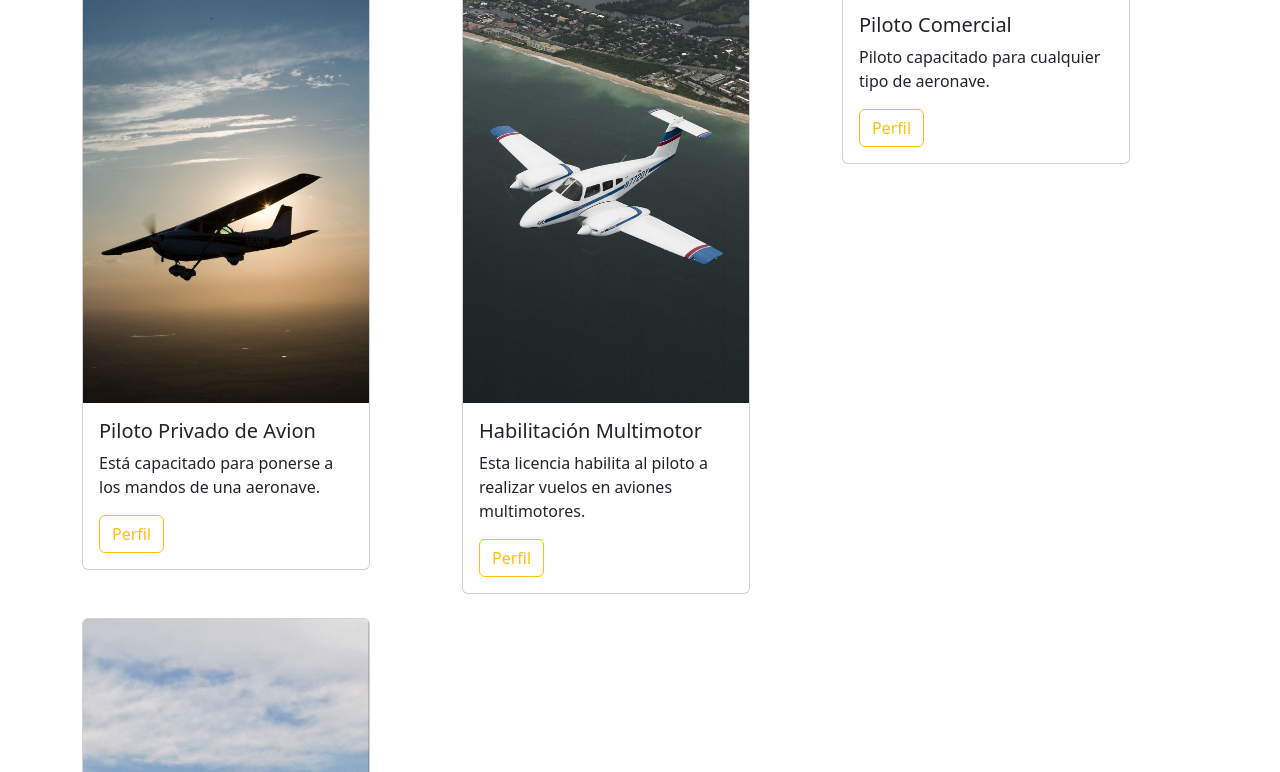
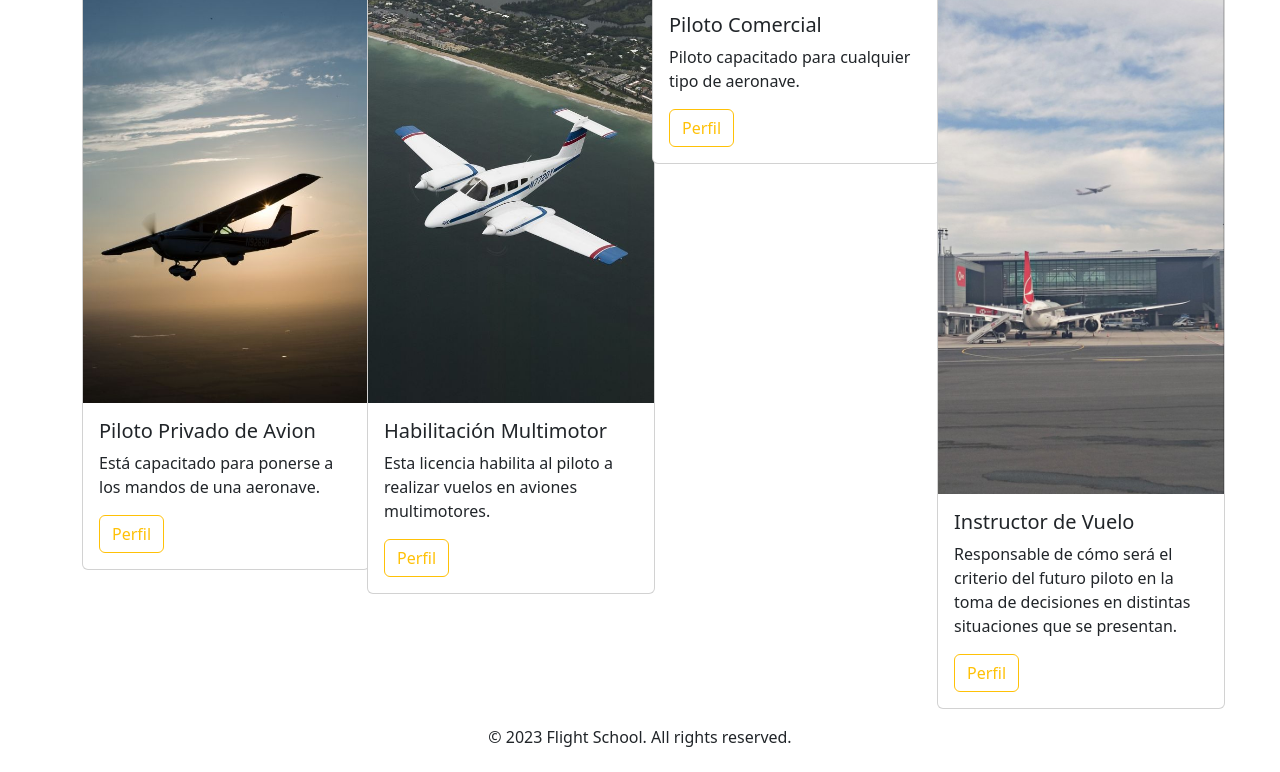
Before and after one commit to BorisMosco/Proyecto-42905-Moscovich, a plain HTML site: page pages/flota.html in a window 1280 px wide. Shown: the part 254-1026 px from the top of the page. Drawn offline with nearby package versions, Linux system fonts and the light colour scheme.

Commit message:
cambios generales

```diff
--- a/pages/flota.html
+++ b/pages/flota.html
@@ -53,7 +53,7 @@
   <section>
     <h2 class="t-1">Flota</h2>
     <div class="row">
-      <div class="col-md-4 mb-4">
+      <div class="col-md-3 mb-3">
         <div class="card" style="width: 18rem;">
           <img src="../img/Cessna 172.jpg" class="card-img-top" alt="Airplane 1">
           <div class="card-body">
@@ -64,7 +64,7 @@
         </div>
        </div>
 
-       <div class="col-md-4 mb-4">
+       <div class="col-md-3 mb-3">
         <div class="card" style="width: 18rem;">
           <img src="../img/PIPER_ PA-30 TWIN COMANCHE, Aircraft_.jpg" class="card-img-top" alt="Airplane 2">
           <div class="card-body">
@@ -75,7 +75,7 @@
         </div>
        </div>
 
-       <div class="col-md-4 mb-4">
+       <div class="col-md-3 mb-3">
         <div class="card" style="width: 18rem;">
           <img src="../img/Пин от пользователя DAVID VASQUEZ на доске Avion в 2022 г _ Аэрофотосъемка, Гражданская авиация, Мотивационные картинки.jpeg" class="card-img-top" alt="Airplane 3">
           <div class="card-body">
@@ -86,7 +86,7 @@
         </div>
        </div>
 
-      <div class="col-md-4 mb-4">
+       <div class="col-md-3 mb-3">
         <div class="card" style="width: 18rem;">
          <img src="../img/Istanbul airport.jpg" class="card-img-top" alt="Airplane 4">
          <div class="card-body">
@@ -96,8 +96,6 @@
          </div>
        </div>
       </div>
-
-
     </div>
   </section>
 </main>
@@ -113,5 +111,4 @@
   <!-- Bootstrap JS (optional) -->
   <script src="https://cdn.jsdelivr.net/npm/bootstrap@5.3.0/dist/js/bootstrap.bundle.min.js"></script>
 </body>
-
 </html>
```
Lines whose indentation alone changed are shown as unchanged.
